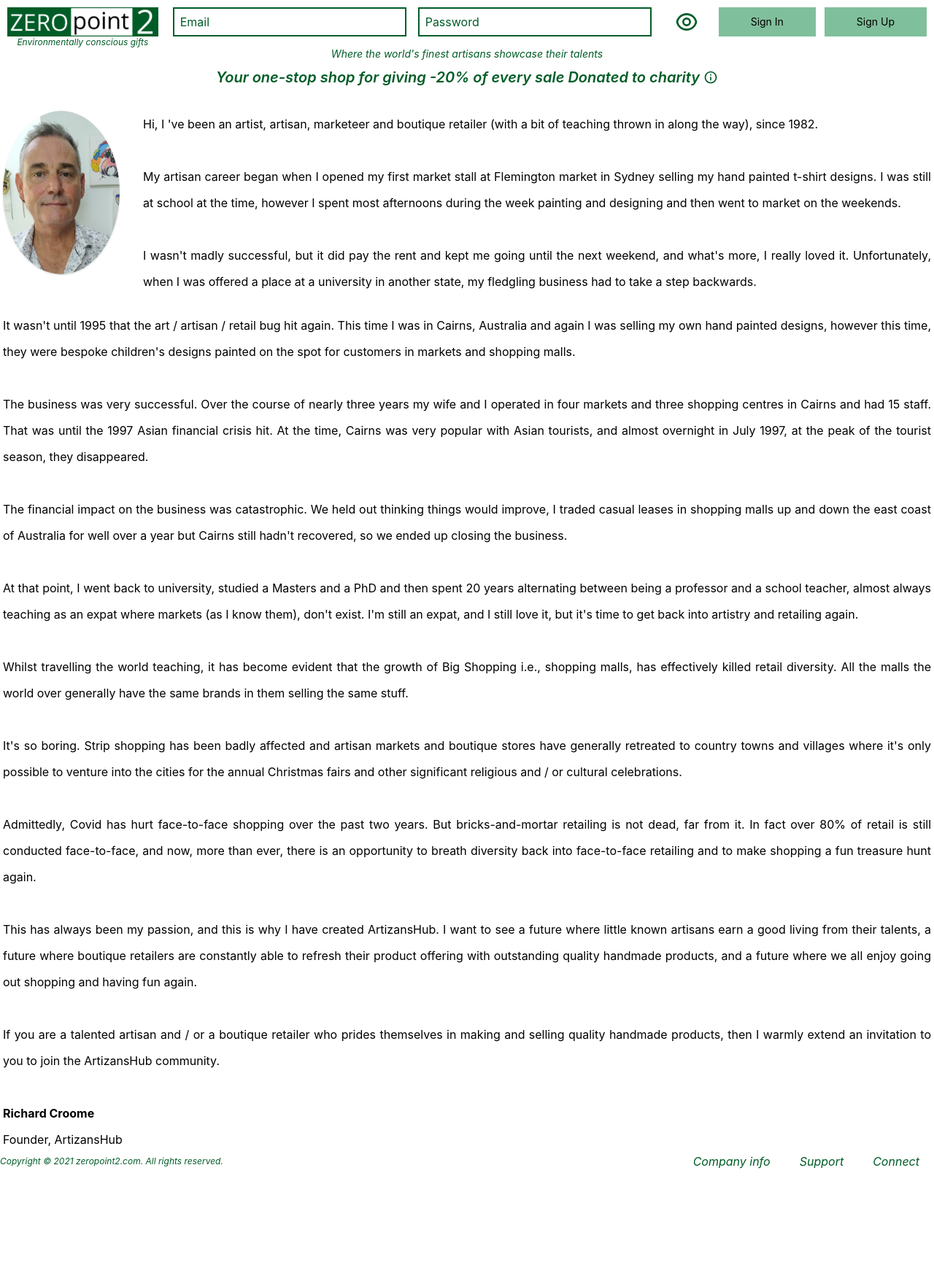
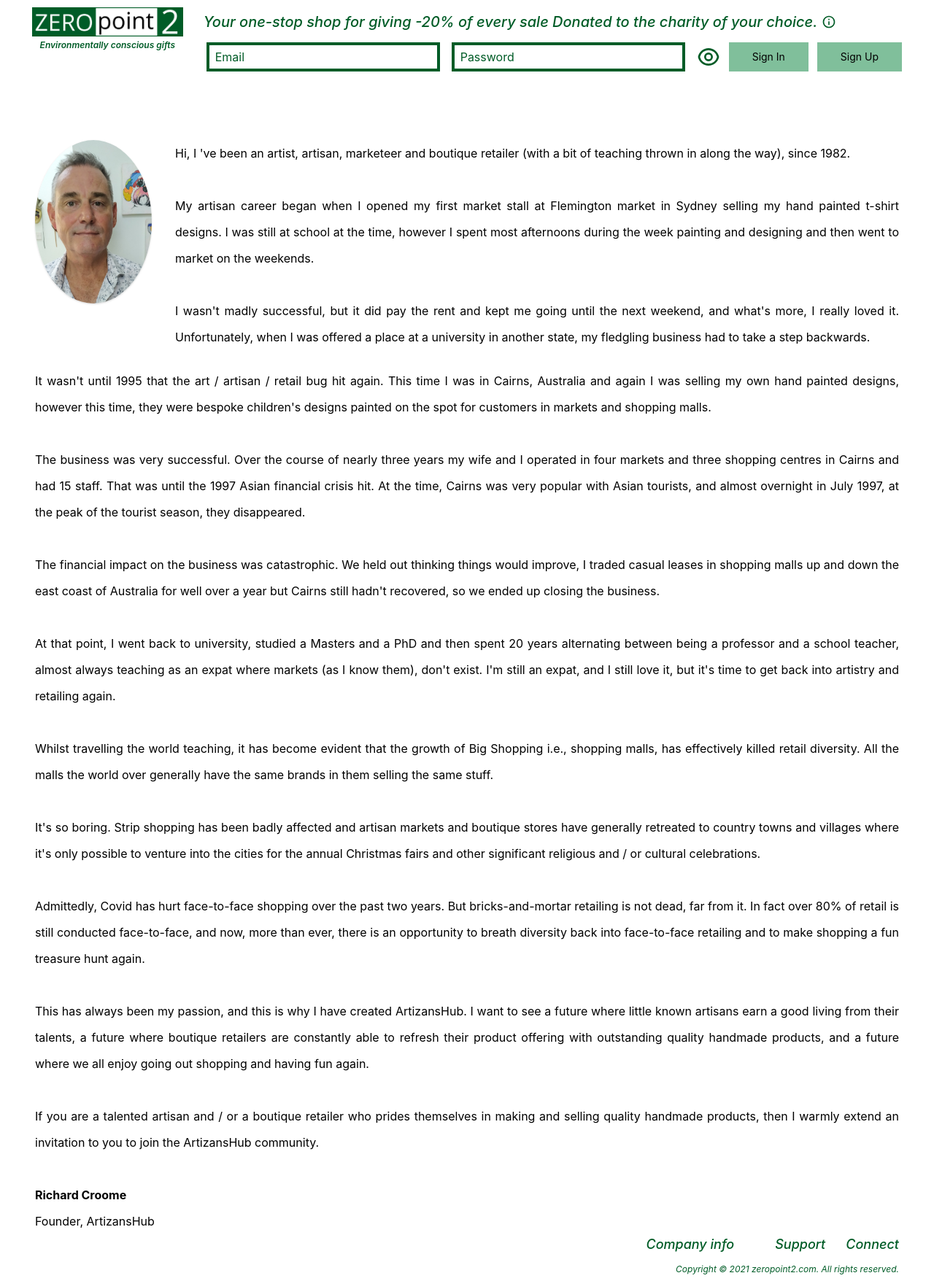
Before and after one commit to Ashanmg/Ecommerce-App, a React (Create React App) app in the folder Presentation/ZeroPoint2/ClientApp/: page /contact-info in a window 1280 px wide. Shown: the whole page at 73% size. Before the commit the page ends 1628 px from the top, so only its background shows below. Built offline with nearby package versions, Linux system fonts and the light colour scheme.

Commit message:
set new design without responsive and shffule logic complete

```diff
--- a/Presentation/ZeroPoint2/ClientApp/src/App.js
+++ b/Presentation/ZeroPoint2/ClientApp/src/App.js
@@ -16,7 +16,7 @@ function App() {
           <NavBar />
         </header>
         <main className="max-w-screen-xl container">
-          <Riban />
+          {/* <Riban /> */}
           <Switch>
             <Route path="/contact-info">
               <ContactInfo />
--- a/Presentation/ZeroPoint2/ClientApp/src/components/Footer/Footer.js
+++ b/Presentation/ZeroPoint2/ClientApp/src/components/Footer/Footer.js
@@ -7,26 +7,26 @@ import './Footer.scss';
 
 export const Footer = ({ className, ...restProps }) => {
   const FooterClasses = CN(
-    'footer container flex flex-wrap justify-center md:justify-between items-center max-w-screen-xl',
+    'footer container flex flex-col flex-wrap justify-center md:justify-between items-end max-w-screen-xl px-12',
     className,
     {}
   );
 
   return (
     <div className={FooterClasses} {...restProps}>
+      <div className="mb-3 text-lg font-medium">
+        <Link to="./contact-info" className="text-G-dark italic px-7">
+          Company info
+        </Link>
+        <a href="./" className="text-G-dark italic px-7">
+          Support
+        </a>
+        <a href="./" className="text-G-dark italic">
+          Connect
+        </a>
+      </div>
       <div className="copyRight text-G-dark italic text-xs">
         Copyright © 2021 zeropoint2.com. All rights reserved.
-      </div>
-      <div className="">
-        <Link to="./contact-info" className="text-G-dark italic px-5">
-          Company info
-        </Link>
-        <a href="./" className="text-G-dark italic px-5">
-          Support
-        </a>
-        <a href="./" className="text-G-dark italic p-5">
-          Connect
-        </a>
       </div>
     </div>
   );
--- a/Presentation/ZeroPoint2/ClientApp/src/components/NavBar/NavBar.js
+++ b/Presentation/ZeroPoint2/ClientApp/src/components/NavBar/NavBar.js
@@ -1,6 +1,6 @@
 import React from 'react';
 import CN from 'classnames';
-import { RiEyeLine } from 'react-icons/ri';
+import { RiEyeLine, RiInformationLine } from 'react-icons/ri';
 import { motion } from 'framer-motion';
 import { Link } from 'react-router-dom';
 
@@ -22,19 +22,23 @@ export const NavBar = ({ className, ...restProps }) => {
       transition={{ stiffness: 120 }}
     >
       <div className="container max-w-screen-xl flex flex-col sm:flex-col md:flex-col lg:flex-row pt-5 items-center md:items-center md:justify-center lg:items-start lg:justify-center px-0 lg:px-1">
-        <div className="logo flex-initial mb-4 mr-4 lg:mb-0">
+        <div className="logo flex-initial mb-4 mr-7 lg:mb-0">
           <Link to="/">
             <img
               src={zeroLogo}
               alt="Logo"
-              className="object-cover h-14 md:h-14 lg:h-10 w-auto"
+              className="object-cover h-14 md:h-14 lg:h-10 w-auto mb-1"
             />
           </Link>
-          <div className="logo_description text-G-dark text-xs italic">
+          <div className="logo_description text-G-dark text-xs italic font-semibold">
             Environmentally conscious gifts
           </div>
         </div>
         <div className="auth_form mb-5 sm:mb-0">
+          <div className="flex flex-row h-7 md:h-10 items-center italic text-G-dark text-md md:text-xl font-medium mb-2">
+            Your one-stop shop for giving -20% of every sale Donated to the
+            charity of your choice.&nbsp; <RiInformationLine />
+          </div>
           <form
             action="submit"
             className="flex flex-col md:flex-col lg:flex-row md:justify-between"
@@ -44,23 +48,20 @@ export const NavBar = ({ className, ...restProps }) => {
                 placeholder="Email"
                 className="mr-4 md:w-auto xl:w-80"
               />
-              <TextField
-                placeholder="Password"
-                className="lg:mr-4 md:w-auto xl:w-80"
-              />
+              <TextField placeholder="Password" className="md:w-auto xl:w-80" />
             </div>
             <div className="flex justify-center">
               <Button
                 beforeIcon={<RiEyeLine size={32} color="#005C27" />}
-                className="h-7 md:h-10 py-2 px-3 flex items-center mr-4"
+                className="h-7 md:h-10 py-2 px-3 flex items-center"
               />
               <Button
                 children="Sign In"
-                className="h-7 md:h-10 py-1 md:py-2 px-6 xl:px-11 items-center bg-G-light text-sm mr-3 hover:text-white"
+                className="h-7 md:h-10 py-1 md:py-2 px-6 xl:px-8 items-center bg-G-light text-sm mr-3 hover:text-white"
               />
               <Button
                 children="Sign Up"
-                className="h-7 md:h-10 py-1 md:py-2 px-6 xl:px-11 items-center bg-G-light text-sm hover:text-white"
+                className="h-7 md:h-10 py-1 md:py-2 px-6 xl:px-8 items-center bg-G-light text-sm hover:text-white"
               />
             </div>
           </form>
--- a/Presentation/ZeroPoint2/ClientApp/src/components/ProductCard/ProductCard.js
+++ b/Presentation/ZeroPoint2/ClientApp/src/components/ProductCard/ProductCard.js
@@ -6,7 +6,7 @@ import { motion } from 'framer-motion';
 import './ProductCard.scss';
 
 export const ProductCard = ({ className, thumbnail, ...restProps }) => {
-  const ProductCardClasses = CN('product-card h-', className, {});
+  const ProductCardClasses = CN('product-card cursor-pointer', className, {});
 
   return (
     <motion.div
--- a/Presentation/ZeroPoint2/ClientApp/src/components/TextField/TextField.js
+++ b/Presentation/ZeroPoint2/ClientApp/src/components/TextField/TextField.js
@@ -18,7 +18,7 @@ export const TextField = ({
         disabled={false}
         readOnly={false}
         placeholder={placeholder}
-        className="placeholder-G-dark pl-2 border-G-dark border-solid border-2 w-full h-7 md:h-10 focus:border-G-dark"
+        className="placeholder-G-dark pl-2 border-G-dark border-solid border-4 w-full h-7 md:h-10 focus:border-G-dark"
       />
     </div>
   );
--- a/Presentation/ZeroPoint2/ClientApp/src/index.css
+++ b/Presentation/ZeroPoint2/ClientApp/src/index.css
@@ -9,24 +9,24 @@
     }
 } */
 
-.App{
-    display: grid;
-    grid-template-areas:
+.App {
+  display: grid;
+  grid-template-areas:
     'header'
     'main'
     'footer';
-    grid-template-columns: 1fr;
-    grid-template-rows: 4rem 1fr 3rem;
+  grid-template-columns: 1fr;
+  grid-template-rows: 10rem 1fr 4rem;
 }
 
-@media (max-width: 768px){
-  .App{
+@media (max-width: 768px) {
+  .App {
     grid-template-rows: 13rem 1fr 3rem;
   }
 }
 
-@media (max-width: 640px){
-    .App{
-      grid-template-rows: 11rem 1fr 3rem;
-    }
+@media (max-width: 640px) {
+  .App {
+    grid-template-rows: 11rem 1fr 3rem;
   }
+}
--- a/Presentation/ZeroPoint2/ClientApp/src/screens/ContactInfo/ContactInfo.js
+++ b/Presentation/ZeroPoint2/ClientApp/src/screens/ContactInfo/ContactInfo.js
@@ -13,7 +13,7 @@ export const ContactInfo = ({ className, ...restProps }) => {
 
   return (
     <div className={ContactInfoClasses} {...restProps}>
-      <div className="top flex flex-col md:flex-row px-2 md:px-4 lg:px-1 w-full leading-9 mt-8">
+      <div className="top flex flex-col md:flex-row px-2 md:px-4 lg:px-12 w-full leading-9 mt-8">
         <img
           src={Founder}
           alt=""
@@ -43,7 +43,7 @@ export const ContactInfo = ({ className, ...restProps }) => {
         </div>
       </div>
       <br />
-      <div className="bottom-para text-justify leading-9 px-2 md:px-4 lg:px-1">
+      <div className="bottom-para text-justify leading-9 px-2 md:px-4 lg:px-12">
         <h6>
           It wasn't until 1995 that the art / artisan / retail bug hit again.
           This time I was in Cairns, Australia and again I was selling my own
--- a/Presentation/ZeroPoint2/ClientApp/src/screens/HomeScreen/HomeScreen.js
+++ b/Presentation/ZeroPoint2/ClientApp/src/screens/HomeScreen/HomeScreen.js
@@ -30,67 +30,7 @@ import product25 from '../../assets/products/25.png';
 import product26 from '../../assets/products/26.png';
 import product27 from '../../assets/products/27.png';
 
-const prods = [
-  {
-    id: 1,
-    thumbnail: product1,
-  },
-  {
-    id: 2,
-    thumbnail: product2,
-  },
-  {
-    id: 3,
-    thumbnail: product3,
-  },
-  {
-    id: 4,
-    thumbnail: product4,
-  },
-  {
-    id: 5,
-    thumbnail: product5,
-  },
-  {
-    id: 6,
-    thumbnail: product6,
-  },
-  {
-    id: 7,
-    thumbnail: product7,
-  },
-  {
-    id: 8,
-    thumbnail: product8,
-  },
-  {
-    id: 9,
-    thumbnail: product9,
-  },
-  {
-    id: 10,
-    thumbnail: product10,
-  },
-  {
-    id: 11,
-    thumbnail: product11,
-  },
-  {
-    id: 12,
-    thumbnail: product12,
-  },
-  {
-    id: 13,
-    thumbnail: product13,
-  },
-  {
-    id: 14,
-    thumbnail: product14,
-  },
-  {
-    id: 15,
-    thumbnail: product15,
-  },
+const hiddenProds = [
   {
     id: 16,
     thumbnail: product16,
@@ -216,41 +156,46 @@ export const HomeScreen = ({ className, ...restProps }) => {
 
   const [products, setProducts] = useState(initialProducts);
 
+  let productCopy = [...products];
+  let randomFirst, randomSecond, randomThird;
+
   useEffect(() => {
-    let productCopy = [...products];
-    let a = [1];
-    let randomFirst;
-    setInterval(() => {
+    const pro = setInterval(() => {
       let first = Math.floor(Math.random() * 5);
-      // let second = Math.floor(Math.random() * 5 + 5);
-      // let third = Math.floor(Math.random() * 5 + 10);
+      let second = Math.floor(Math.random() * 5 + 5);
+      let third = Math.floor(Math.random() * 5 + 10);
 
-      randomFirst = Math.floor(Math.random() * 5 + 15);
-      productCopy.splice(first, 1, prods[randomFirst]);
-      let ids = productCopy.map((product) => product.id);
-      a = ids.filter((item, index) => ids.indexOf(item) !== index);
+      randomFirst = Math.floor(Math.random() * hiddenProds.length);
+      let randomFElement = hiddenProds[randomFirst];
+      hiddenProds.splice(randomFirst, 1);
 
-      while (a.length !== 0) {
-        randomFirst = Math.floor(Math.random() * 5 + 15);
-        productCopy.splice(first, 1, prods[randomFirst]);
-        let ids = productCopy.map((product) => product.id);
-        a = ids.filter((item, index) => ids.indexOf(item) !== index);
-      }
+      randomSecond = Math.floor(Math.random() * hiddenProds.length);
+      let randomSElement = hiddenProds[randomSecond];
+      hiddenProds.splice(randomSecond, 1);
 
-      // let randomSecond = Math.floor(Math.random() * 5 + 20);
-      // let randomThird = Math.floor(Math.random() * 2 + 25);
+      randomThird = Math.floor(Math.random() * hiddenProds.length);
+      let randomTElement = hiddenProds[randomThird];
+      hiddenProds.splice(randomThird, 1);
 
-      productCopy.splice(first, 1, prods[randomFirst]);
-      // productCopy[second] = prods[randomSecond];
-      // productCopy[third] = prods[randomThird];
+      hiddenProds.push(productCopy[first]);
+      hiddenProds.push(productCopy[second]);
+      hiddenProds.push(productCopy[third]);
 
-      // console.log(ids);
+      productCopy[first] = randomFElement;
+      productCopy[second] = randomSElement;
+      productCopy[third] = randomTElement;
+
       setProducts(productCopy);
     }, 3000);
-  }, []);
+
+    return () => {
+      clearInterval(pro);
+    };
+  }, [products]);
 
   return (
     <div className={HomeScreenClasses} {...restProps}>
+      {/* {console.log(products)} */}
       {products.map((product, idx) => (
         <ProductCard
           onClick={() => console.log(idx)}
```
